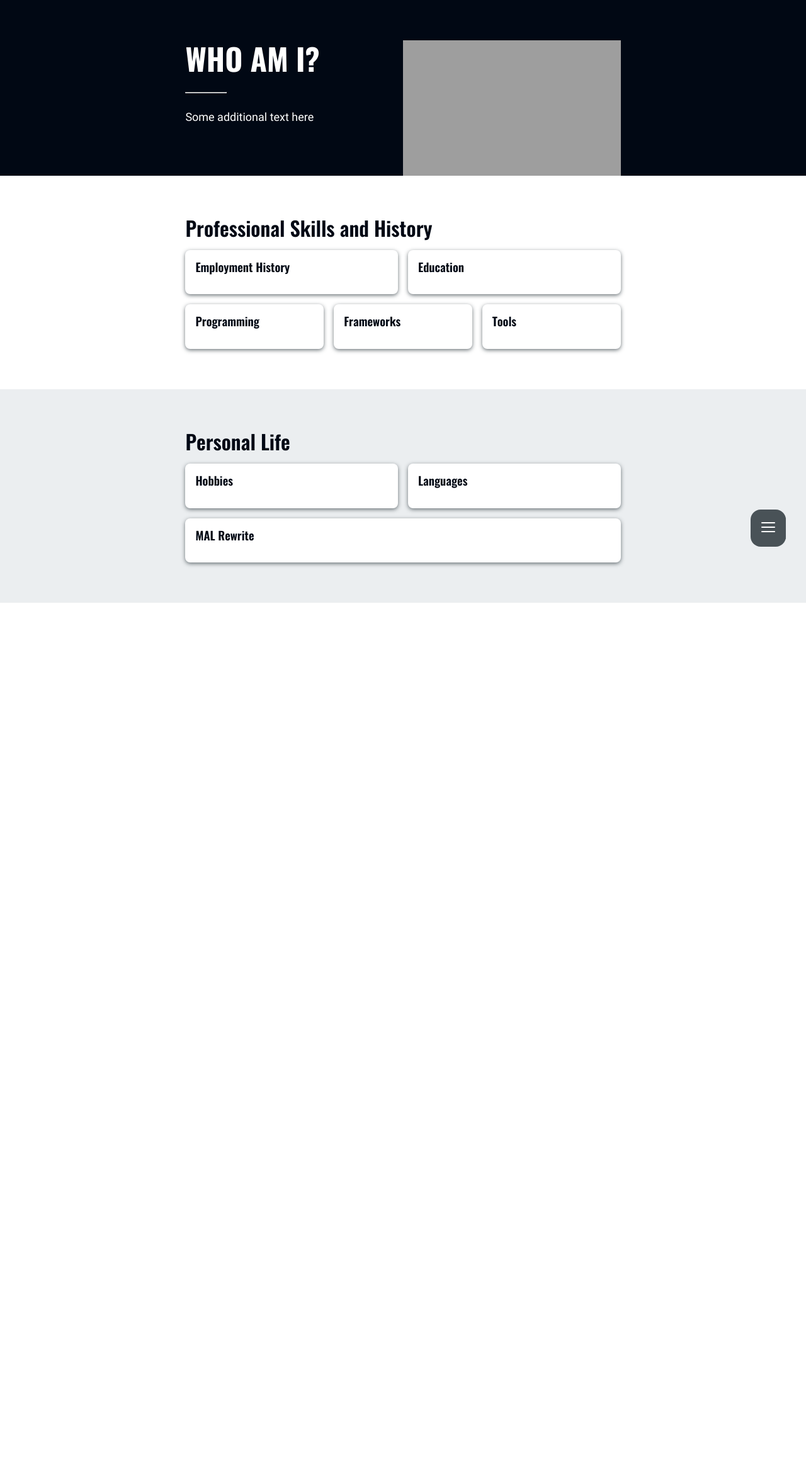
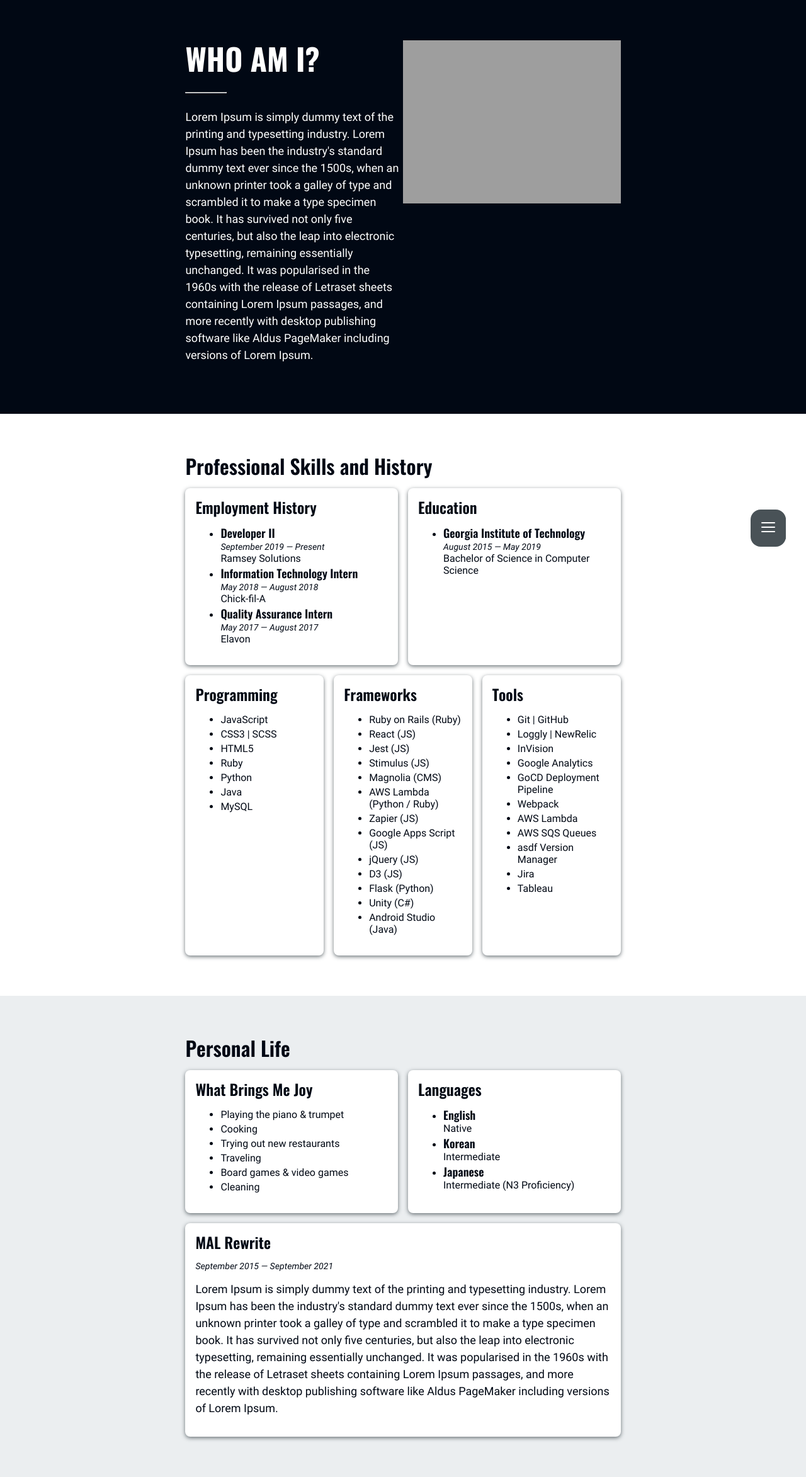
Before and after one commit to mlee-chanyoung/mlee-chanyoung.github.io, a Jekyll site: the page built from pages/about.html, in a window 1280 px wide. Shown: the whole page at 63% size. Built offline with Jekyll 4.4.1, drawn with Linux system fonts in a browser that asks for light colours; before the commit the page ends 957 px from its top, so only the background shows below that.

Commit message:
Add card contents on about page

```diff
--- a/_data/about.yaml
+++ b/_data/about.yaml
@@ -1,99 +1,88 @@
 title: "Who Am I?"
-description: "Some additional text here"
+description: "Lorem Ipsum is simply dummy text of the printing and typesetting industry. Lorem Ipsum has been the industry's standard dummy text ever since the 1500s, when an unknown printer took a galley of type and scrambled it to make a type specimen book. It has survived not only five centuries, but also the leap into electronic typesetting, remaining essentially unchanged. It was popularised in the 1960s with the release of Letraset sheets containing Lorem Ipsum passages, and more recently with desktop publishing software like Aldus PageMaker including versions of Lorem Ipsum."
 
 professional:
   title: "Professional Skills and History"
   employment:
     title: "Employment History"
+    items:
+      - title: "Developer II"
+        dates: "September 2019 — Present"
+        description: "Ramsey Solutions"
+      - title: "Information Technology Intern"
+        dates: "May 2018 — August 2018"
+        description: "Chick-fil-A"
+      - title: "Quality Assurance Intern"
+        dates: "May 2017 — August 2017"
+        description: "Elavon"
   education:
     title: "Education"
+    items:
+      - title: "Georgia Institute of Technology"
+        dates: "August 2015 — May 2019"
+        description: "Bachelor of Science in Computer Science"
   programming:
     title: "Programming"
+    items:
+      - "JavaScript"
+      - "CSS3 | SCSS"
+      - "HTML5"
+      - "Ruby"
+      - "Python"
+      - "Java"
+      - "MySQL"
   frameworks:
     title: "Frameworks"
+    items:
+      - "Ruby on Rails (Ruby)"
+      - "React (JS)"
+      - "Jest (JS)"
+      - "Stimulus (JS)"
+      - "Magnolia (CMS)"
+      - "AWS Lambda (Python / Ruby)"
+      - "Zapier (JS)"
+      - "Google Apps Script (JS)"
+      - "jQuery (JS)"
+      - "D3 (JS)"
+      - "Flask (Python)"
+      - "Unity (C#)"
+      - "Android Studio (Java)"
   tools:
     title: "Tools"
+    items:
+      - "Git | GitHub"
+      - "Loggly | NewRelic"
+      - "InVision"
+      - "Google Analytics"
+      - "GoCD Deployment Pipeline"
+      - "Webpack"
+      - "AWS Lambda"
+      - "AWS SQS Queues"
+      - "asdf Version Manager"
+      - "Jira"
+      - "Tableau"
 
 personal:
   title: "Personal Life"
   hobbies:
-    title: "Hobbies"
+    title: "What Brings Me Joy"
+    items:
+      - "Playing the piano & trumpet"
+      - "Cooking"
+      - "Trying out new restaurants"
+      - "Traveling"
+      - "Board games & video games"
+      - "Cleaning"
   languages:
     title: "Languages"
+    items:
+      - title: "English"
+        description: "Native"
+      - title: "Korean"
+        description: "Intermediate"
+      - title: "Japanese"
+        description: "Intermediate (N3 Proficiency)"
   rewrite:
     title: "MAL Rewrite"
-
-education:
-    title: "Education"
-    thumbnail: "/assets/img/about/education_thumbnail.png"
-    school: "Georgia Institute of Technology"
-    time: "August 2015 - May 2019"
-    major: |
-        Bachelor of Science in Computer Science, concentrations in People and Media
-        <ul>
-            <li>GPA: 4.0</li>
-            <li>Highest Honors</li>
-        </ul>
-skills:
-    title: "Skills and Tools"
-    skills:
-        - title: Programming Experience
-          thumbnail: "/assets/img/about/programming_thumbnail.png"
-          items:
-              - Python
-              - Java
-              - HTML5
-              - CSS, SCSS
-              - JavaScript
-              - SQL
-              - C#
-              - C
-        - title: Frameworks and Libraries
-          thumbnail: "/assets/img/about/framework_thumbnail.png"
-          items:
-              - React (JavaScript)
-              - Flask (Python)
-              - jQuery (JavaScript)
-              - D3 (JavaScript)
-              - Google Apps Script (JavaScript)
-              - Bootstrap (CSS, JavaScript)
-              - Android Studio (Java)
-              - Jekyll (HTML Templating)
-              - Jinja2 (HTML Templating)
-              - Unity (C#)
-        - title: Experience with Tools
-          thumbnail: "/assets/img/about/tool_thumbnail.png"
-          items:
-              - GitHub, GitHub Pages
-              - Subversion
-              - Adobe Photoshop
-              - Balsamiq Mockups
-              - InVision
-              - Fluid UI
-              - Webpack
-              - Amazon Web Services
-              - Tableau
-        - title: Professional Writing Experience
-          thumbnail: "/assets/img/about/writing_thumbnail.png"
-          items:
-              - Writing documentation
-              - Writing test cases
-              - Writing bug reports
-              - Writing surveys
-              - Writing interview scripts
-              - Writing and editing synopses
-              - Writing internal newsletters
-        - title: Spoken Languages
-          thumbnail: "/assets/img/about/language_thumbnail.png"
-          items:
-              - "English: Native"
-              - "Korean: Intermediate"
-              - "Japanese: Intermediate (JLPT N3)"
-hobbies:
-    title: "Other Information"
-    subtitle: "In My Spare Time"
-    thumbnail: "/assets/img/about/hobby_thumbnail.png"
-    body: |
-        Ever since I was a child, music has always been a large part of my life. I started learning the piano at a young age and eventually picked up the violin as well. Though I eventually switched from violin to trumpet, I continue to play both the piano and trumpet to this day.<br>
-        <br>
-        Besides music, I also enjoy trying to improve my skills in art and writing. For example, my interest in writing led me to become involved with MAL Rewrite, a volunteer organization on <a target="_blank" rel="noopener noreferrer" href="https://myanimelist.net">MyAnimeList</a> that is dedicated to writing original, high quality synopses for all the entries on the site, which I now help lead as a coordinator. My contributions to the group can be seen <a href="https://mclee3360.github.io/rewrite-portfolio" target="_blank" rel="noopener noreferrer">here</a>.
+    dates: "September 2015 — September 2021"
+    description: "Lorem Ipsum is simply dummy text of the printing and typesetting industry. Lorem Ipsum has been the industry's standard dummy text ever since the 1500s, when an unknown printer took a galley of type and scrambled it to make a type specimen book. It has survived not only five centuries, but also the leap into electronic typesetting, remaining essentially unchanged. It was popularised in the 1960s with the release of Letraset sheets containing Lorem Ipsum passages, and more recently with desktop publishing software like Aldus PageMaker including versions of Lorem Ipsum."
--- /dev/null
+++ b/_includes/components/detailed_list.html
@@ -0,0 +1,9 @@
+<ul>
+  {% for item in include.list %}
+    <li>
+      <span class="Heading">{{ item.title }}</span><br>
+      {% if item.dates %}<span class="Microcopy">{{ item.dates }}</span><br>{% endif %}
+      <span>{{ item.description }}</span>
+    </li>
+  {% endfor %}
+</ul>
--- /dev/null
+++ b/_includes/components/list.html
@@ -0,0 +1,5 @@
+<ul>
+  {% for item in include.list %}
+    <li>{{ item }}</li>
+  {% endfor %}
+</ul>
--- a/_sass/_card.scss
+++ b/_sass/_card.scss
@@ -6,4 +6,8 @@
   background-color: $white;
   padding: $spacing-2;
   color: $base-color;
+
+  ul > li:not(:last-child) {
+    margin-bottom: $spacing-half;
+  }
 }
--- a/_sass/utilities/_typography.scss
+++ b/_sass/utilities/_typography.scss
@@ -16,6 +16,7 @@ a {
 .Heading {
   margin: 0 0 $spacing-2 0;
   font-family: 'Oswald', sans-serif;
+  font-size: 18px;
   font-weight: 600;
   line-height: 1.2;
 
@@ -35,4 +36,18 @@ a {
       font-size: $spacing-4;
     }
   }
+
+  &--tertiary {
+    font-size: 18px;
+
+    @include for-screen-size(tablet-and-up) {
+      font-size: $spacing-3;
+    }
+  }
 }
+
+.Microcopy {
+  font-size: 14px;
+  font-style: italic;
+  line-height: 1;
+}
--- a/pages/about.html
+++ b/pages/about.html
@@ -16,20 +16,25 @@ title: about
   <section class="About-grid About-grid--2">
     <article class="Card">
       <h3 class="Heading Heading--tertiary">{{ site.data.about.professional.employment.title }}</h3>
+      {% include components/detailed_list.html list=site.data.about.professional.employment.items %}
     </article>
     <article class="Card">
       <h3 class="Heading Heading--tertiary">{{ site.data.about.professional.education.title }}</h3>
+      {% include components/detailed_list.html list=site.data.about.professional.education.items %}
     </article>
   </section>
   <section class="About-grid About-grid--3">
     <article class="Card">
       <h3 class="Heading Heading--tertiary">{{ site.data.about.professional.programming.title }}</h3>
+      {% include components/list.html list=site.data.about.professional.programming.items %}
     </article>
     <article class="Card">
       <h3 class="Heading Heading--tertiary">{{ site.data.about.professional.frameworks.title }}</h3>
+      {% include components/list.html list=site.data.about.professional.frameworks.items %}
     </article>
     <article class="Card">
       <h3 class="Heading Heading--tertiary">{{ site.data.about.professional.tools.title }}</h3>
+      {% include components/list.html list=site.data.about.professional.tools.items %}
     </article>
   </section>
 </article>
@@ -38,12 +43,16 @@ title: about
   <section class="About-grid About-grid--2">
     <article class="Card">
       <h3 class="Heading Heading--tertiary">{{ site.data.about.personal.hobbies.title }}</h3>
+      {% include components/list.html list=site.data.about.personal.hobbies.items %}
     </article>
     <article class="Card">
       <h3 class="Heading Heading--tertiary">{{ site.data.about.personal.languages.title }}</h3>
+      {% include components/detailed_list.html list=site.data.about.personal.languages.items %}
     </article>
     <article class="Card About-grid--span">
       <h3 class="Heading Heading--tertiary">{{ site.data.about.personal.rewrite.title }}</h3>
+      <p class="Microcopy">{{ site.data.about.personal.rewrite.dates }}</p>
+      <p>{{ site.data.about.personal.rewrite.description }}
     </article>
   </section>
 </article>
```
